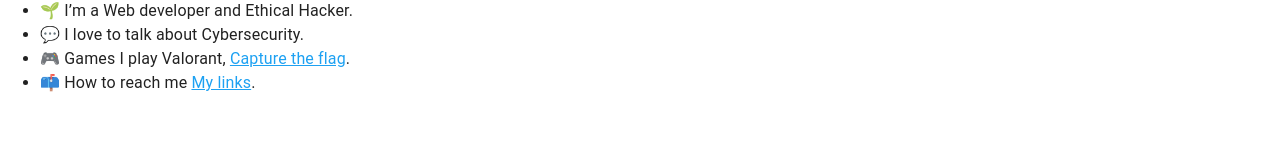
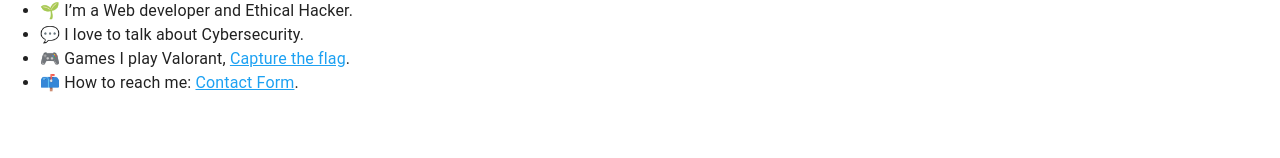
Before and after one commit to Akshay-Arjun/akshay-arjun.github.io, a React (Create React App) app: page / in a window 1280 px wide. Shown: the part 223-381 px from the top of the page. Built offline with nearby package versions, Linux system fonts and the light colour scheme.

Commit message:
Update About.js

```diff
--- a/src/components/Home/About.js
+++ b/src/components/Home/About.js
@@ -58,9 +58,9 @@ return (
       .
     </li>
     <li>
-      📫 How to reach me{" "}
+      📫 How to reach me:{" "}
       <a href="/Contact" style={{ color: "#1DA1F2" }}>
-        My links
+        Contact Form
       </a>
       .
     </li>
```
